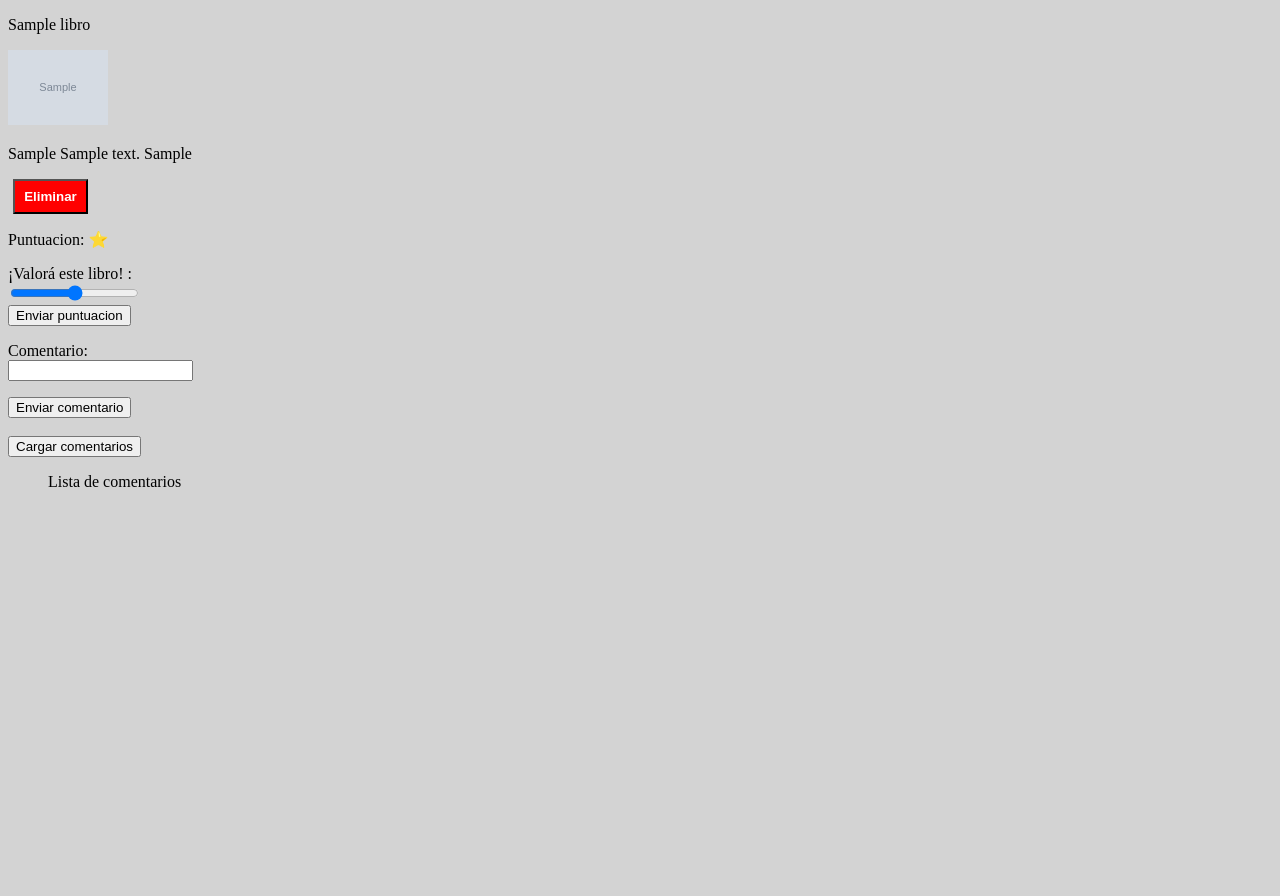
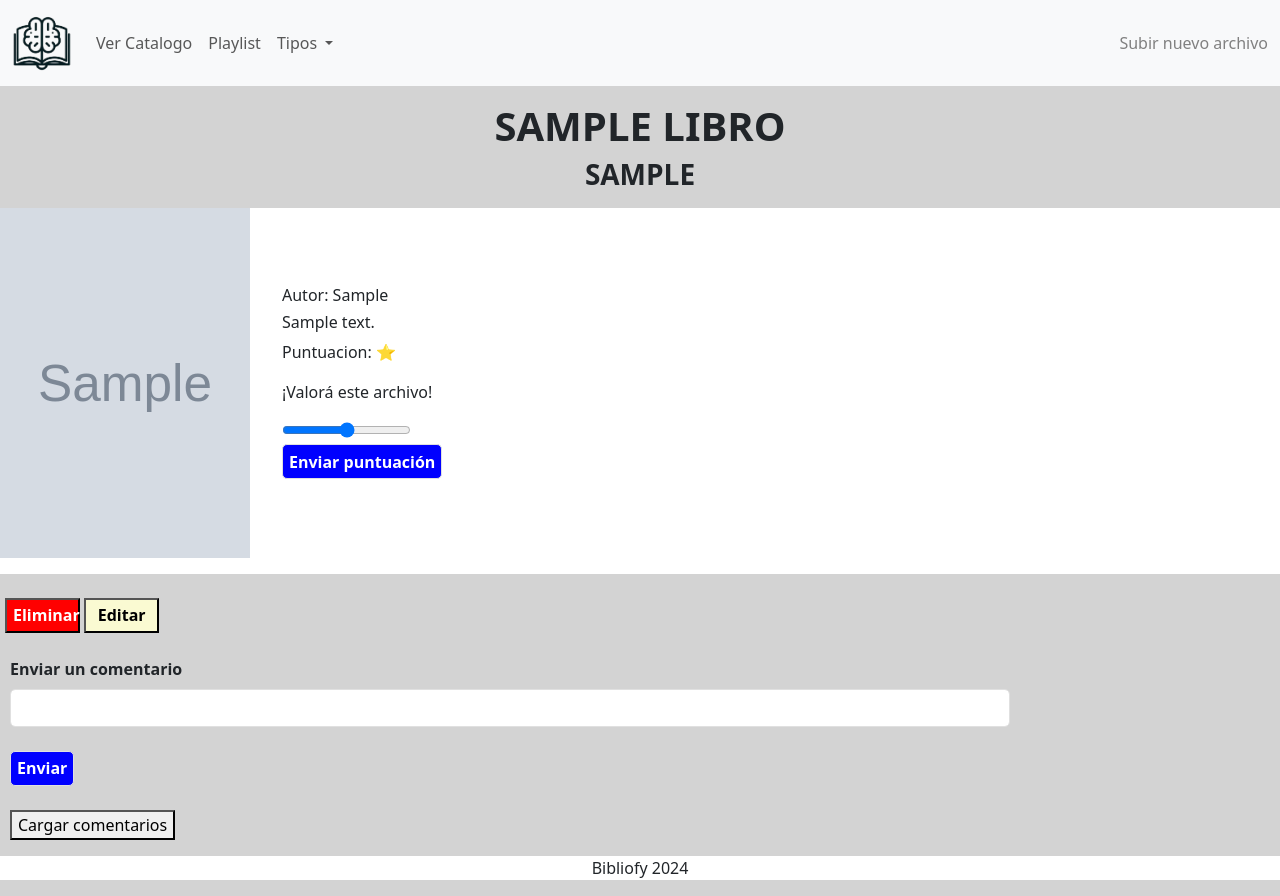
Before and after one commit to AntMendez/TP-Final---Intro, a Flask app: page /catalogo/1 in a window 1280 px wide. Before the commit the page ends 487 px from the top, so only its background shows below. Run offline with Flask 3, Linux system fonts and the light colour scheme; tables that the repository leaves empty hold one stand-in row (values such as "Sample post"); grey boxes marked "Sample" are stand-in pictures; some libraries are stand-ins or nearby versions.

Commit message:
Modifico estilo de página y agrego footer

```diff
--- a/templates/libro.html
+++ b/templates/libro.html
@@ -4,17 +4,82 @@
 <head>
 	<meta charset="utf-8">
 	<meta name="viewport" content="width=device-width, initial-scale=1">
-	<title>Archivo - Bibliofy</title>
+	<link href="https://cdn.jsdelivr.net/npm/bootstrap@5.3.3/dist/css/bootstrap.min.css" rel="stylesheet" integrity="sha384-QWTKZyjpPEjISv5WaRU9OFeRpok6YctnYmDr5pNlyT2bRjXh0JMhjY6hW+ALEwIH" crossorigin="anonymous">
 	<link rel="stylesheet" href="/static/styles.css">
+	<title>{{data.nombre}} - Bibliofy</title>
+	<style>
+	#editar{
+		background-color: lightgoldenrodyellow;
+		width: 75px;
+		height: 35px;
+		font-weight: bolder;
+	}
+	#editar:hover{
+		cursor: pointer;
+	}
+	.title {
+		text-align: center;
+		text-transform: uppercase;
+		font-weight: bolder;
+	}
+	.form-control {
+			border-radius: 5px;
+			border: 1px solid #e0e0e0;
+			width: 1000px;
+	}
+	.form-label {
+		font-weight: bolder;
+	}
+	footer {
+		text-align: center;
+		background-color: white;
+	}
+	</style>
 </head>
 <body>
-	<p>{{data.nombre}}</p>
-	<a href="{{data.pdf}}"><img src='{{data.img}}' width='100'></a>
-	<p>{{data.autor}}
-		{{data.descripcion}}
-		{{data.categoria}}
+	<nav class="navbar navbar-expand-lg bg-body-tertiary">
+		<div class="container-fluid">
+			<a class="navbar-brand" href="/"><img src="/static/img/logo.png"  alt="Inicio" width="60" height=""></a>
+		  <button class="navbar-toggler" type="button" data-bs-toggle="collapse" data-bs-target="#navbarSupportedContent" aria-controls="navbarSupportedContent" aria-expanded="false" aria-label="Toggle navigation">
+			<span class="navbar-toggler-icon"></span>
+		  </button>
+		  <div class="collapse navbar-collapse" id="navbarSupportedContent">
+			<ul class="navbar-nav me-auto mb-2 mb-lg-0">
+			  <li class="nav-item">
+				<a class="nav-link" href="/catalogo">Ver Catalogo</a>
+			  </li>
+
+			  <li class="nav-item">
+				<a class="nav-link" href="#">Playlist</a>
+			  </li>
+
+			  <li class="nav-item dropdown">
+				<a class="nav-link dropdown-toggle" href="#" role="button" data-bs-toggle="dropdown" aria-expanded="false">
+				  Tipos
+				</a>
+
+				<ul class="dropdown-menu">
+				  <li><a class="dropdown-item" href="libros">Libros</a></li>
+				  <li><a class="dropdown-item" href="apuntes">Apuntes</a></li>
+				  <li><a class="dropdown-item" href="examenes">Exámenes</a></li>
+				</ul>
+			  </li>
+			</ul>
+			<form class="d-flex" role="search">
+				<a class="btn-outline-success" id="btn-subir" type="submit" href="/publicar" >Subir nuevo archivo</a> </button>
+			</form>
+		  	</div>
+		</div>
+	</nav>
+	<p>
+	<h1 class="title">{{data.nombre}}</h1>
+	<h3 class="title">{{data.categoria}}</h3>
 	</p>
-	<button id="eliminar" onclick="eliminar_libro(event)">Eliminar</button></p>
+	<div class="imagen-info">
+	<p><a href="{{data.pdf}}"><img src='{{data.img}}' width='250px' height='350px'></a>
+	<ul>
+		<h6>Autor: {{data.autor}}</h6>
+		<h6>{{data.descripcion}}</h6>
 		<p id="puntuacion">Puntuacion:
 			<script>
 			function handle_response_puntuacion(data){
@@ -48,8 +113,7 @@
 			console.log("chau")
 			</script>
 		</p>
-
-	<label for="estrellas">¡Valorá este libro! : </label>
+		<p><label for="estrellas">¡Valorá este archivo!</label></p>
 		<form onsubmit="puntuar_libro(event)">
 			<input
 			type="range"
@@ -61,7 +125,7 @@
 			value="3" />
 			<output class="estrellas-output" for="estrellas"></output>
 			<br>
-		<button type="submit">Enviar puntuacion</button>
+			<button type="submit" id="boton_libro">Enviar puntuación</button>
 		</form>
 
 		<script>
@@ -77,16 +141,27 @@
 
 		</script>
 
+	</ul>
+	</p>
+	</div>
+	<br>
+	<button id="eliminar" onclick="eliminar_libro(event)">Eliminar</button>
+	<a href="/editar/{{data.id}}"><button id="editar">Editar</button></a>
+	<br>
+	<br>
+	<div id="sector-inferior">
 	<form onsubmit="agregar_comentario(event)">
-		<p>Comentario: <br><input type="text" name="hola" required></p>
-
-		<button type="submit">Enviar comentario</button>
+		<label class="form-label">Enviar un comentario</label>
+		<input type="text" class="form-control" id="dejar_comentario" name="hola" required>
+		<br>
+		<button type="submit" id="boton_libro">Enviar</button>
 	</form>
-	<br> <button id="cargar_comentarios"onclick="get_comentarios(event)">Cargar comentarios</button>
+	<br>
+	<button id="cargar_comentarios"onclick="get_comentarios(event)">Cargar comentarios</button>
 	<img src="" alt="" id="imagen_libro">
 
 
-	<ul id='lista_comentarios'>Lista de comentarios</ul>
+	<ul id='lista_comentarios'></ul>
 
 
 	<script>
@@ -204,8 +279,9 @@
 			}
 		}
 	</script>
+	</div>
 </body>
 <footer>
-
+	<p>Bibliofy 2024</p>
 </footer>
 </html>
```
Lines whose indentation alone changed are shown as unchanged.
